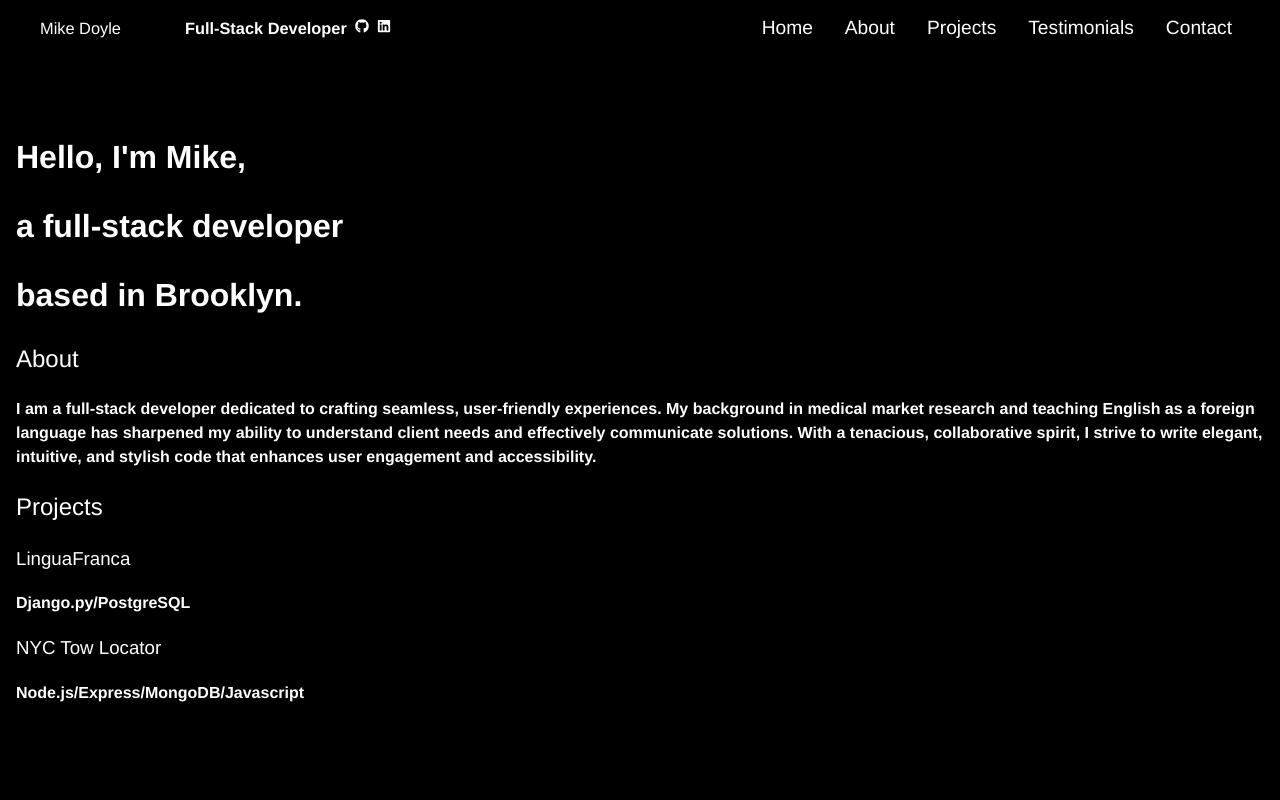
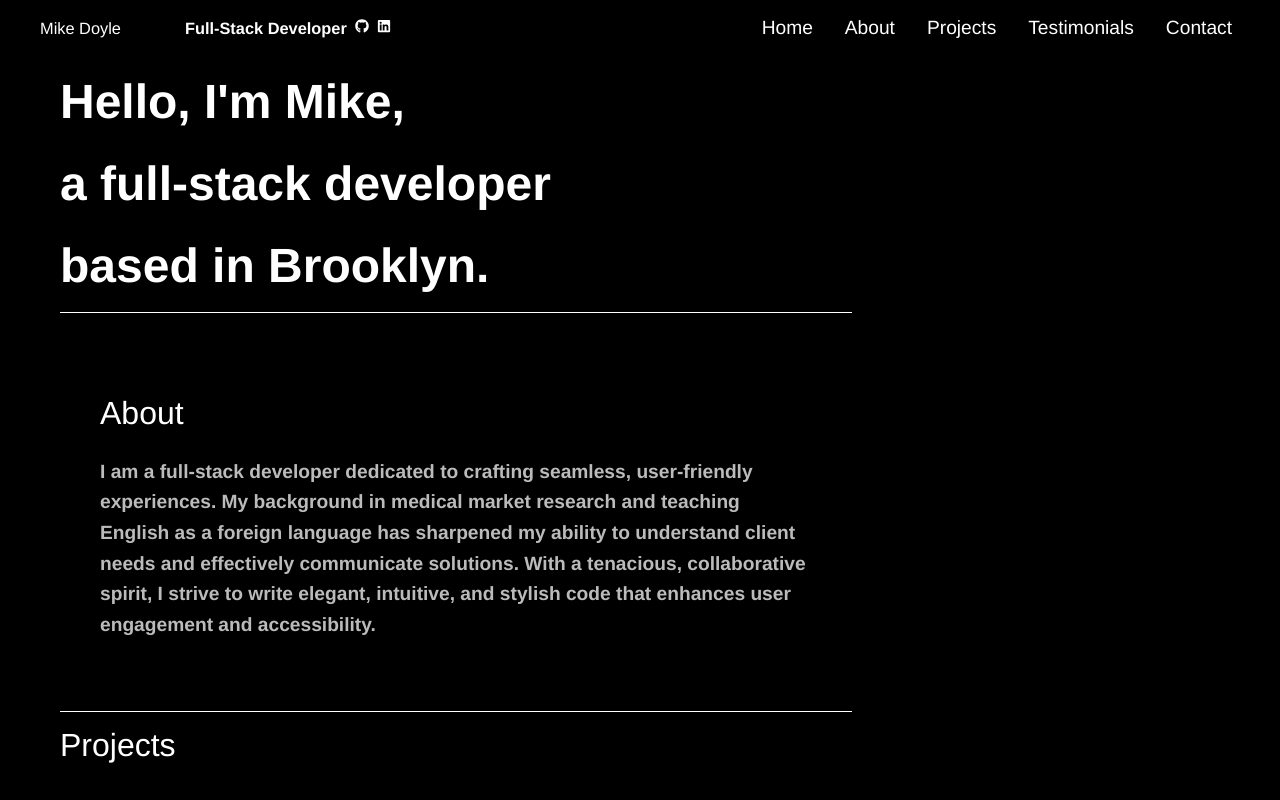
Before and after one commit to mdoyle91/portfolio, a React (Vite) app: page / in a window 1280 px wide. Shown: the top 800 px of the page. Built offline with nearby package versions, Linux system fonts and the light colour scheme.

Commit message:
Home Page Mostly Styled

```diff
--- a/src/components/Home/Home.css
+++ b/src/components/Home/Home.css
@@ -0,0 +1,107 @@
+.home-first-section {
+  margin-top: 50px;
+  margin-left: 5%;
+  margin-right: 5%;
+}
+
+.home-first-section h1 {
+  font-size: 3rem;
+  color: white;
+  margin: 10px 0;
+  text-align: left; /* Align text to the left */
+}
+
+.home-second-section {
+  padding: 40px;
+  margin-top: 20px;
+  margin-left: 5%;
+  margin-right: 5%;
+  position: relative;
+  color: white; /* Text color */
+}
+
+.home-second-section::before {
+  content: "";
+  position: absolute;
+  top: -10px;
+  left: 0;
+  right: 0;
+  height: 1px;
+  background-color: white; /* White line */
+}
+
+.home-second-section h2 {
+  font-size: 2rem;
+  margin-bottom: 20px;
+  text-align: left; /* Align text to the left */
+}
+
+.home-second-section p {
+  font-size: 1.2rem;
+  color: #bbb;
+  line-height: 1.6;
+  max-width: 800px;
+  margin: 0 auto;
+  text-align: left; /* Align text to the left */
+}
+
+.home-third-section {
+  margin-top: 40px;
+  margin-left: 5%;
+  margin-right: 5%;
+  position: relative;
+}
+
+.home-third-section::before {
+  content: "";
+  position: absolute;
+  top: -10px;
+  left: 0;
+  right: 0;
+  height: 1px;
+  background-color: white; /* White line */
+}
+
+.home-third-section h2 {
+  font-size: 2rem;
+  margin-bottom: 20px;
+  text-align: left; /* Align text to the left */
+}
+
+.home-project-one,
+.home-project-two {
+  padding: 20px;
+  margin: 15px auto;
+  width: 80%;
+  border-radius: 8px;
+  transition: transform 0.3s ease;
+}
+
+.home-project-one h3,
+.home-project-two h3 {
+  font-size: 1.5rem;
+  color: white;
+  margin: 0;
+}
+
+.home-project-one p,
+.home-project-two p {
+  font-size: 1rem;
+  color: #bbb;
+}
+
+.home-project-one:hover,
+.home-project-two:hover {
+  transform: translateY(-10px);
+}
+
+.home-project-one a,
+.home-project-two a {
+  text-decoration: none;
+  color: white;
+}
+
+.home-project-one a:hover,
+.home-project-two a:hover {
+  color: yellow;
+}
--- a/src/components/Home/Home.jsx
+++ b/src/components/Home/Home.jsx
@@ -1,4 +1,5 @@
 import { Link } from "react-router-dom";
+import "./Home.css";
 
 const Home = () => {
   return (
```
